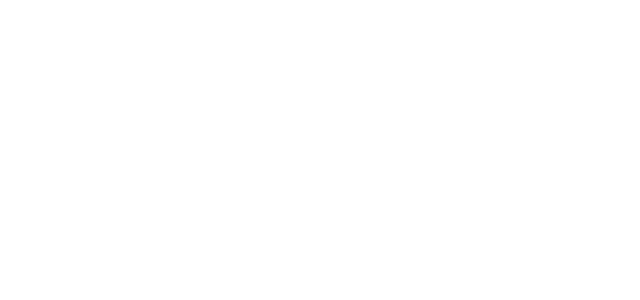
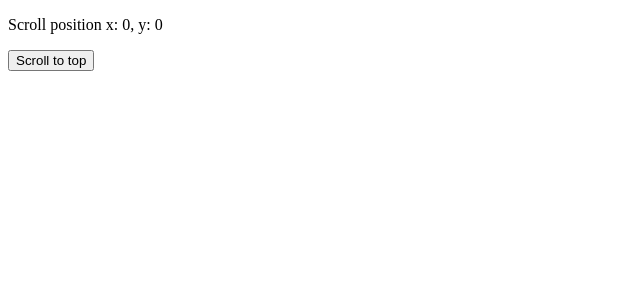
Before and after one commit to mxs741/MFD-React, a React (Vite) app: page / in a window 1280 px wide. Shown: the top 300 px of the page, without its empty margins (0-640 px from the left). Built offline with nearby package versions, Linux system fonts and the light colour scheme.

Commit message:
feat: создан хук useWindowScroll

```diff
--- a/src/App.tsx
+++ b/src/App.tsx
@@ -1,5 +1,7 @@
+import { Demo } from "./Demo";
+
 const App = () => {
-  return <div></div>;
+  return <Demo />;
 };
 
 export default App;
--- /dev/null
+++ b/src/Demo.tsx
@@ -0,0 +1,15 @@
+import { useWindowScroll } from "./useWindowScroll";
+
+export const Demo = () => {
+  const [scroll, scrollTo] = useWindowScroll();
+
+  console.log("render");
+  return (
+    <div style={{ height: "200vh" }}>
+      <p>
+        Scroll position x: {scroll.x}, y: {scroll.y}
+      </p>
+      <button onClick={() => scrollTo({ y: 0 })}>Scroll to top</button>
+    </div>
+  );
+};
--- /dev/null
+++ b/src/useDebounce.ts
@@ -0,0 +1,23 @@
+import { useCallback, useEffect, useRef } from "react";
+
+export const useDebounce = (callback: () => void, delay: number) => {
+  const timeoutRef = useRef<NodeJS.Timeout | null>(null);
+
+  const debouncedCallback = useCallback(() => {
+    if (timeoutRef.current) {
+      clearTimeout(timeoutRef.current);
+    }
+
+    timeoutRef.current = setTimeout(callback, delay);
+  }, []);
+
+  useEffect(() => {
+    return () => {
+      if (timeoutRef.current) {
+        clearTimeout(timeoutRef.current);
+      }
+    };
+  }, []);
+
+  return debouncedCallback;
+};
--- /dev/null
+++ b/src/useWindowEvent.ts
@@ -0,0 +1,14 @@
+import { useEffect } from "react";
+
+export const useWindowEvent = (
+  type: string,
+  listener: EventListenerOrEventListenerObject,
+  options?: boolean | AddEventListenerOptions
+) => {
+  useEffect(() => {
+    if (typeof window !== "undefined") {
+      window.addEventListener(type, listener, options);
+      return () => window.removeEventListener(type, listener, options);
+    }
+  }, [type, listener]);
+};
--- /dev/null
+++ b/src/useWindowScroll.ts
@@ -0,0 +1,28 @@
+import { useState } from "react";
+import { useDebounce } from "./useDebounce";
+import { useWindowEvent } from "./useWindowEvent";
+
+interface Scroll {
+  x: number;
+  y: number;
+}
+
+export const useWindowScroll = (): [
+  Scroll,
+  (coordinates: Partial<Scroll>) => void
+] => {
+  const [scroll, setScroll] = useState<Scroll>({ x: 0, y: 0 });
+
+  const handleScroll = useDebounce(
+    () => setScroll({ x: scrollX, y: scrollY }),
+    200
+  );
+
+  const scrollTo = (coordinates: Partial<Scroll>) => {
+    window.scrollTo({ top: coordinates.y, left: coordinates.x });
+  };
+
+  useWindowEvent("scroll", handleScroll);
+
+  return [scroll, scrollTo];
+};
```
